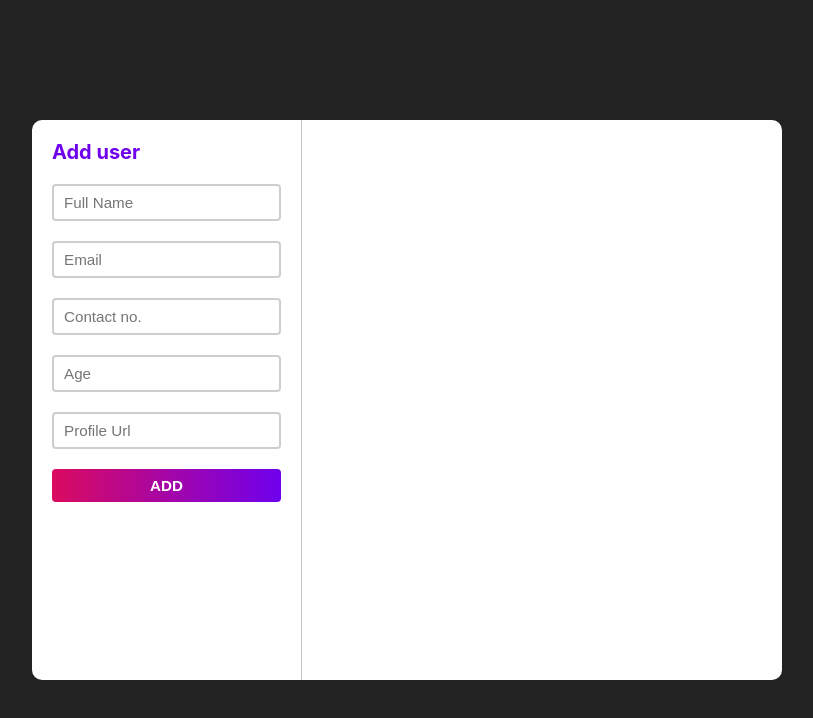
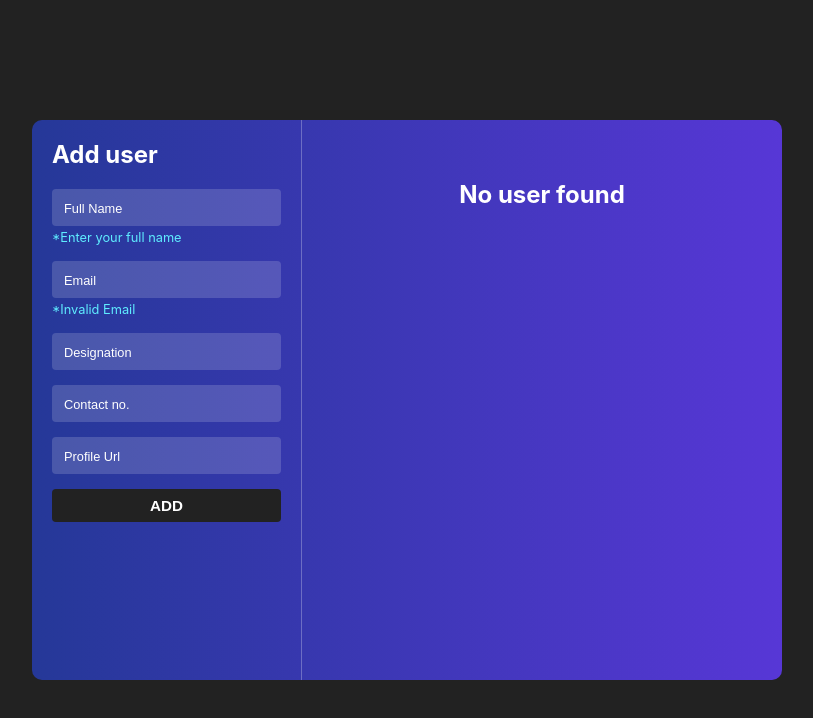
Before and after one commit to mohitdevelops/user-entry, a React (Create React App) app: page / in a window 1280 px wide. Shown: the top 718 px of the page, without its empty margins (233-1046 px from the left). Built offline with nearby package versions, Linux system fonts and the light colour scheme.

Commit message:
UI improvement

```diff
--- a/package.json
+++ b/package.json
@@ -8,6 +8,7 @@
     "@testing-library/user-event": "^13.5.0",
     "react": "^18.2.0",
     "react-dom": "^18.2.0",
+    "react-icons": "^4.4.0",
     "react-scripts": "5.0.1",
     "web-vitals": "^2.1.4"
   },
--- a/src/App.css
+++ b/src/App.css
@@ -3,7 +3,11 @@
   margin: 0;
   box-sizing: border-box;
 }
-
+:root{
+  --primaryColor: #253898;
+  --secondaryColor: #5737D6;
+  --color: #253898;
+}
 body{
   background-color: #222;
   height: 100%;
@@ -14,7 +18,7 @@ body{
 }
 main{
   max-width: 750px;
-  background-color: #fff;
+  background-image: linear-gradient(to right, var(--primaryColor), var(--secondaryColor));
   display: flex;
   align-items: stretch;
   margin: 15vh auto;
@@ -31,5 +35,12 @@ main > div{
 }
 .form__wrap{
   max-width: 270px;
-  border-right: solid 1px rgb(197, 197, 197);
+  border-right: solid 1px rgb(255 255 255 / 27%);
 }
+.user__wrap > p{
+  text-align: center;
+  color: #fff;
+  font-size: 1.5rem;
+  font-weight: 700;
+  margin-top: 40px;
+}
--- a/src/App.js
+++ b/src/App.js
@@ -16,7 +16,7 @@ function App() {
       <AddUserForm addedUser={recieveUserData}/>
     </div>
     <div className="user__wrap">
-      <Users newUser={userData}/>
+      {userData.length > 0 ? <Users newUser={userData}/> : <p>No user found</p>}
     </div>
   </main>;
 }
--- a/src/comp/AddUserForm.jsx
+++ b/src/comp/AddUserForm.jsx
@@ -1,32 +1,41 @@
 import { useState } from "react";
 import "./style.css";
 
-export default function AddUserForm({addedUser}) {
-	const [name, setName] = useState('');
-	const [email, setEmail] = useState('');
-	const [phone, setPhone] = useState('');
-	const [age, setAge] = useState('');
-	const [image, setImage] = useState('');
+export default function AddUserForm({ addedUser }) {
+	const [name, setName] = useState("");
+	const [email, setEmail] = useState("");
+	const [phone, setPhone] = useState("");
+	const [designation, setAge] = useState("");
+	const [image, setImage] = useState("");
 
 	const addUserHandler = (e) => {
 		e.preventDefault();
 
+		if (
+			name == "" ||
+			email == "" ||
+			phone == "" ||
+			designation == "" ||
+			image == ""
+		)
+			return;
+
 		const userData = {
 			userName: name,
 			userEmail: email,
-            userAge: age,
+			userDesignation: designation,
 			userPhone: phone,
-            userImage: image
-        }
+			userImage: image,
+		};
 		// Sending data back to the parent App.js
 		addedUser(userData);
 
-        setAge('');
-        setEmail('');
-        setImage('');
-        setName('');
-        setPhone('');
-    }
+		setAge("");
+		setEmail("");
+		setImage("");
+		setName("");
+		setPhone("");
+	};
 
 	return (
 		<>
@@ -39,6 +48,7 @@ export default function AddUserForm({addedUser}) {
 						value={name}
 						onChange={(e) => setName(e.target.value)}
 					/>
+					<span className="invalid">*Enter your full name</span>
 				</div>
 				<div className="form__group">
 					<input
@@ -47,21 +57,25 @@ export default function AddUserForm({addedUser}) {
 						value={email}
 						onChange={(e) => setEmail(e.target.value)}
 					/>
+					<span className="invalid">*Invalid Email</span>
+				</div>
+				<div className="form__group">
+					<input
+						type="text"
+						placeholder="Designation"
+						value={designation}
+						onChange={(e) => setAge(e.target.value)}
+					/>
 				</div>
 				<div className="form__group">
 					<input
 						type="number"
 						placeholder="Contact no."
 						value={phone}
-						onChange={(e) => setPhone(e.target.value)}
-					/>
-				</div>
-				<div className="form__group">
-					<input
-						type="number"
-						placeholder="Age"
-						value={age}
-						onChange={(e) => setAge(e.target.value)}
+						onChange={(e) => {
+							if (e.target.value.length > 11) return false;
+							setPhone(e?.target.value);
+						}}
 					/>
 				</div>
 				<div className="form__group">
@@ -73,7 +87,7 @@ export default function AddUserForm({addedUser}) {
 					/>
 				</div>
 				<div className="form__group">
-					<input type="submit" value="Add"/>
+					<input type="submit" value="Add" />
 				</div>
 			</form>
 		</>
--- a/src/comp/UserCard.jsx
+++ b/src/comp/UserCard.jsx
@@ -1,18 +1,25 @@
+import { FaPhoneAlt, FaEnvelope } from "react-icons/fa";
 import "./style.css";
 
-export default function UserCard({ name, email, phone, age, image }) {
+export default function UserCard({ name, email, phone, designation, image }) {
 	return (
 		<div className="user__card">
 			<div className="user__thumb">
 				<img src={image} />
 			</div>
 			<div className="user__detail">
+				<h3>{name}</h3>
+				<span>{designation}</span>
 				<div>
-					<h3>{name}</h3>
-					<span>Age: {age}</span>
+					<p>
+						<FaEnvelope className="icons" />
+						{email}
+					</p>
+					<p>
+						<FaPhoneAlt className="icons" />
+						{phone}
+					</p>
 				</div>
-				<p>{email}</p>
-				<p>{phone}</p>
 			</div>
 		</div>
 	);
--- a/src/comp/Users.jsx
+++ b/src/comp/Users.jsx
@@ -2,6 +2,8 @@ import UserCard from "./UserCard";
 import "./style.css";
 
 export default function Users({ newUser }) {
+
+	console.log(newUser);
 
 	return (
 		<div className="usercard__wrap">
@@ -11,7 +13,7 @@ export default function Users({ newUser }) {
 						key={i}
 						name={el.userName}
 						email={el.userEmail}
-						age={el.userAge}
+						designation={el.userDesignation}
 						phone={el.userPhone}
 						image={el.userImage}
 					/>
--- a/src/comp/style.css
+++ b/src/comp/style.css
@@ -5,18 +5,31 @@ form{
 form input{
     padding: 8px 10px;
     width: 100%;
-    margin-bottom: 20px;
-    border: solid 2px rgb(206 206 206);
+    border: solid 2px transparent;
     border-radius: 4px;
     font-size: 0.95rem;
     resize: none;
+    color: #fff;
+    background-color: rgb(255 255 255 / 16%);
+}
+form .form__group{
+    margin-bottom: 15px;
+}
+form .form__group span.invalid{
+    color: rgb(95, 236, 255);
+    font-size: 0.8rem;
+}
+form input::placeholder{
+    color: #fff;
+    font-size: 0.8rem;
 }
 form input:focus{
     outline: none;
-    border: solid 2px #DB0B5F;
+    border: solid 2px #fff;
 }
 form input[type=submit]{
-    background-image: linear-gradient(to right, #DB0B5F, #6F00ED);
+    /* background-image: linear-gradient(to right, #FF4331, #D31A50); */
+    background-color: #222;
     color: #fff;
     border: none;
     transition: 0.3s ease;
@@ -24,28 +37,29 @@ form input[type=submit]{
     font-weight: 600;
 }
 h3{
-    color: #6F00ED;
-    font-size: 1.25rem;
+    color: #fff;
+    font-size: 1.5rem;
 }
 .usercard__wrap{
     display: flex;
     flex-direction: column;
-    gap: 20px;
+    gap: 25px;
 }
 .user__card{
-    background-image: linear-gradient(45deg, #DB0B5F, #6F00ED);
+    background-color: #fff;
     padding: 15px;
     border-radius: 8px;
     display: flex;
     gap: 15px;
+    align-items: center;
 }
 .user__card .user__thumb{
-    max-width: 95px;
-    height: 95px;
+    max-width: 100px;
+    height: 100px;
     flex: 1;
     overflow: hidden;
-    border-radius: 5px;
-    border: solid 2px #fff;
+    border: solid 5px #dedede;
+    border-radius: 50%;
 }
 .user__card .user__thumb img{
     width: 100%;
@@ -54,12 +68,15 @@ h3{
 }
 .user__card .user__detail{
     flex: 1;
-    color: #fff;
 }
 .user__card .user__detail h3{
-    color: #fff;
+    color: #222;
 }
 
+.user__card .user__detail span{
+    color: #000;
+    font-size: 1rem;
+}
 input[type=number]::-webkit-inner-spin-button,
 input[type=number]::-webkit-outer-spin-button {
     -webkit-appearance: none;
@@ -67,3 +84,17 @@ input[type=number]::-webkit-outer-spin-button {
     appearance: none;
     margin: 0;
 }
+.user__card .user__detail > div{
+    margin: 10px 0 0;
+    display: flex;
+    justify-content: space-between;
+}
+.user__card .user__detail > div p{
+    display: flex;
+    gap: 8px;
+    align-items: center;
+    font-weight: 600;
+}
+.user__card .user__detail > div .icons{
+    color: #e33834;
+}
```
Also changed, not shown: 2 other files (tests, documents, lock files or other folders). Lines whose indentation alone changed are shown as unchanged.
